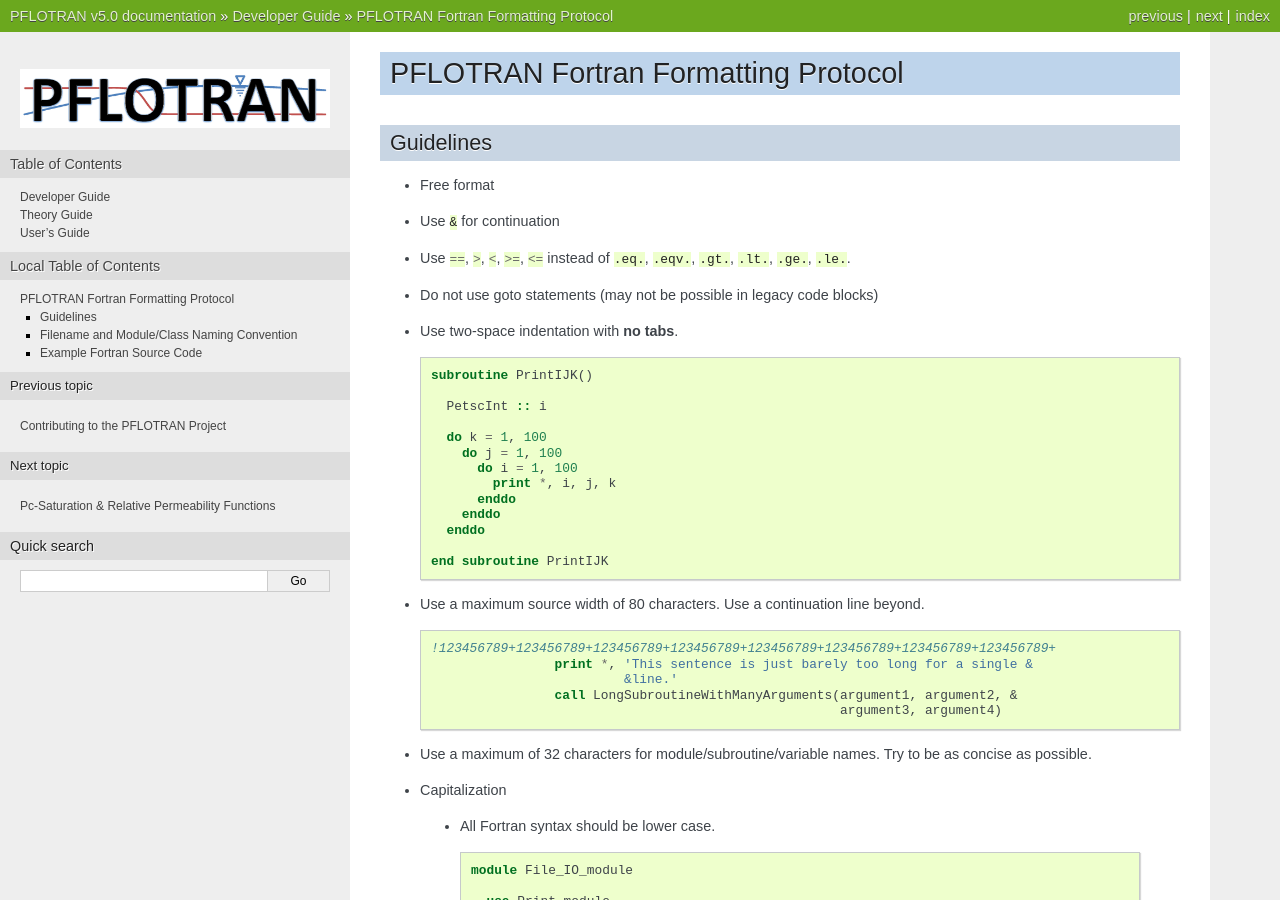
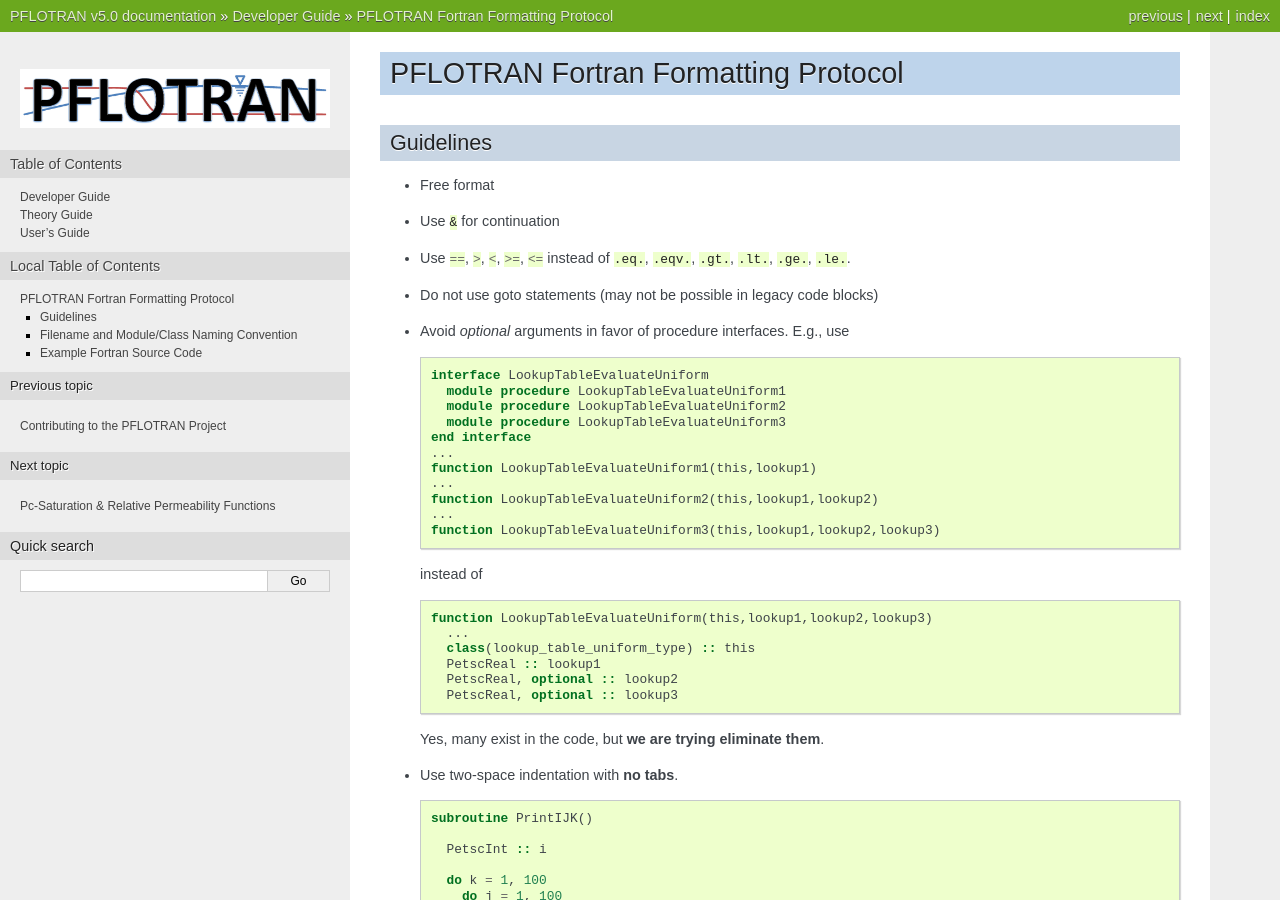
Before and after one commit to Miracloon/pflotran-documentation, a Sphinx documentation site: the page built from source/developer_guide/training/fortran_coding_standard.rst, in a window 1280 px wide and 900 px high. Built offline with Sphinx 7.4.7, drawn with Linux system fonts in a browser that asks for light colours.

Commit message:
updated guidelines to avoid optional arguments

```diff
--- a/source/developer_guide/training/fortran_coding_standard.rst
+++ b/source/developer_guide/training/fortran_coding_standard.rst
@@ -10,6 +10,35 @@ Guidelines
 * Use :fortran:`&` for continuation
 * Use :fortran:`==`, :fortran:`>`, :fortran:`<`, :fortran:`>=`, :fortran:`<=` instead of :fortran:`.eq.`, :fortran:`.eqv.`, :fortran:`.gt.`, :fortran:`.lt.`, :fortran:`.ge.`, :fortran:`.le.`.
 * Do not use goto statements (may not be possible in legacy code blocks)
+* Avoid *optional* arguments in favor of procedure interfaces. E.g., use
+
+  .. code-block:: fortran
+
+   interface LookupTableEvaluateUniform
+     module procedure LookupTableEvaluateUniform1
+     module procedure LookupTableEvaluateUniform2
+     module procedure LookupTableEvaluateUniform3
+   end interface
+   ...
+   function LookupTableEvaluateUniform1(this,lookup1)
+   ...
+   function LookupTableEvaluateUniform2(this,lookup1,lookup2)
+   ...
+   function LookupTableEvaluateUniform3(this,lookup1,lookup2,lookup3)
+
+  instead of
+
+  .. code-block:: fortran
+
+   function LookupTableEvaluateUniform(this,lookup1,lookup2,lookup3)
+     ...
+     class(lookup_table_uniform_type) :: this
+     PetscReal :: lookup1
+     PetscReal, optional :: lookup2
+     PetscReal, optional :: lookup3
+
+  Yes, many exist in the code, but **we are trying eliminate them**.
+
 * Use two-space indentation with **no tabs**.
 
   .. code-block:: fortran
```
